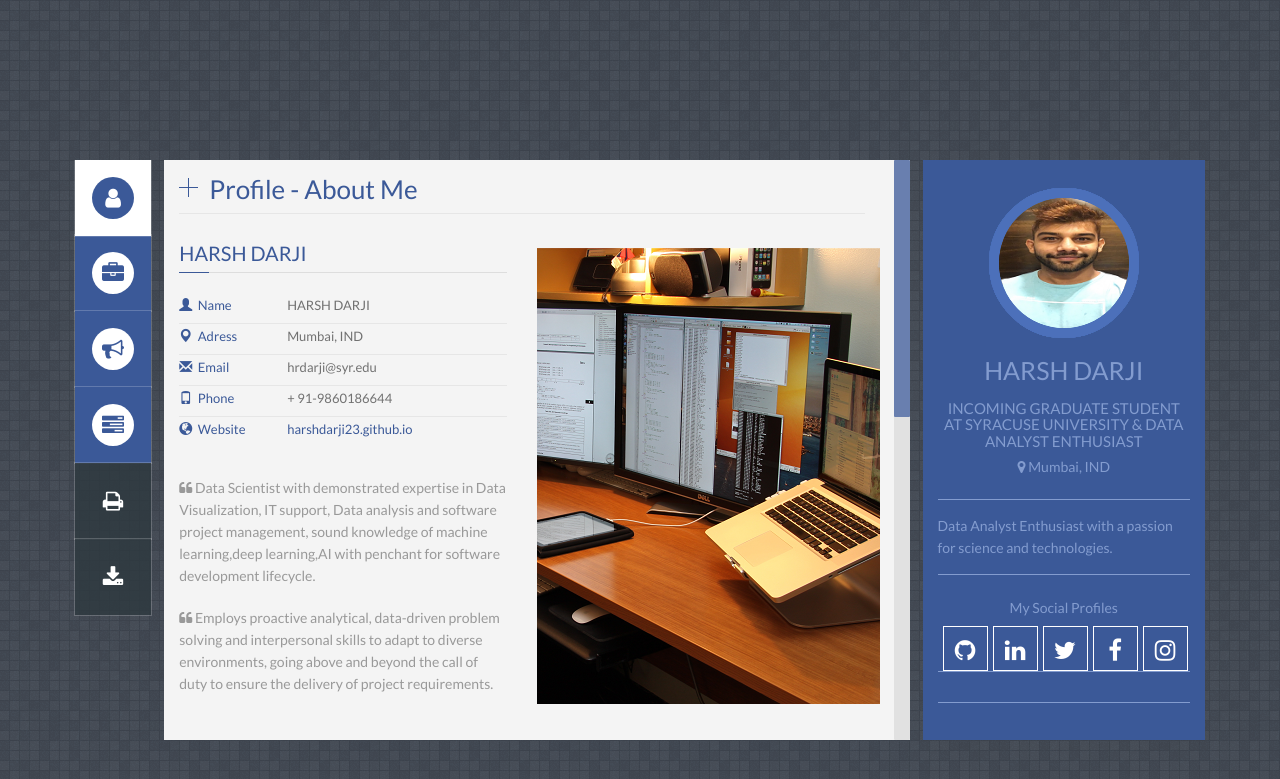
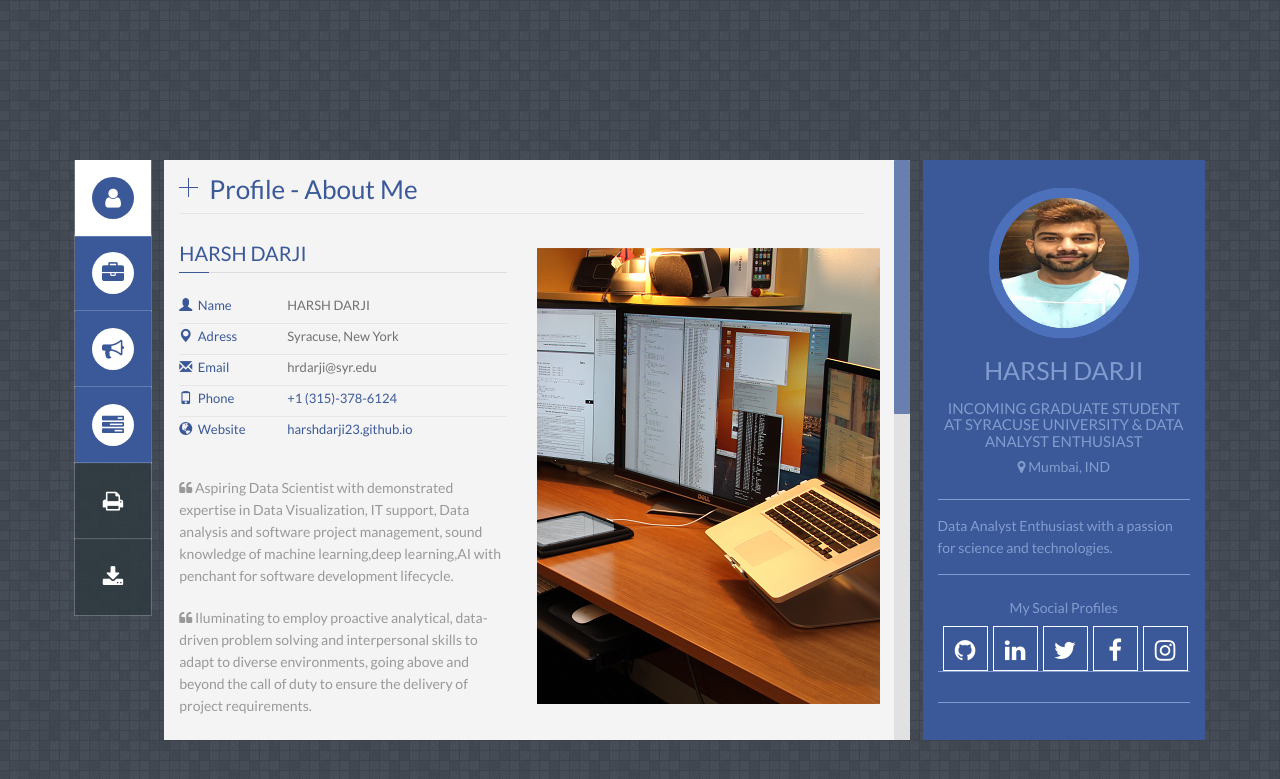
Before and after one commit to harshdarji23/harshdarji23.github.io, a Jekyll site: the page built from index.html, in a window 1280 px wide. Shown: the top 779 px of the page. Built offline with Jekyll 4.4.1, drawn with Linux system fonts in a browser that asks for light colours.

Commit message:
new update1

```diff
--- a/_includes/profile.html
+++ b/_includes/profile.html
@@ -24,7 +24,7 @@
                 <li>
                     <i class="glyphicon glyphicon-map-marker"></i>
                     <label>Adress</label>
-                    <span class="value">Mumbai, IND</span>
+                    <span class="value">Syracuse, New York</span>
                     <div class="clear"></div>
                 </li>
 
@@ -38,7 +38,9 @@
                 <li>
                     <i class="glyphicon glyphicon-phone"></i>
                     <label>Phone</label>
-                    <span class="value">+ 91-9860186644</span>
+                     <span class="value">
+                        <a href="+1 (315)-378-6124" target="_blank">+1 (315)-378-6124</a>
+                    </span>
                     <div class="clear"></div>
                 </li>
 
@@ -56,14 +58,14 @@
 
             <p style="margin-bottom:20px">
                 <i class="fa fa-quote-left"></i>
-                Data Scientist with demonstrated expertise in Data Visualization, IT support,  Data analysis
+                Aspiring Data Scientist with demonstrated expertise in Data Visualization, IT support,  Data analysis
                 and software project management, sound knowledge of machine learning,deep learning,AI with penchant
                 for software development lifecycle.
             </p>
 
             <p style="margin-bottom:20px">
                 <i class="fa fa-quote-left"></i>
-                Employs proactive analytical, data-driven problem solving and interpersonal skills to adapt to diverse environments, going above and
+                Iluminating to employ proactive analytical, data-driven problem solving and interpersonal skills to adapt to diverse environments, going above and
                 beyond the call of duty to ensure the delivery of project requirements.
             </p>
 
```
